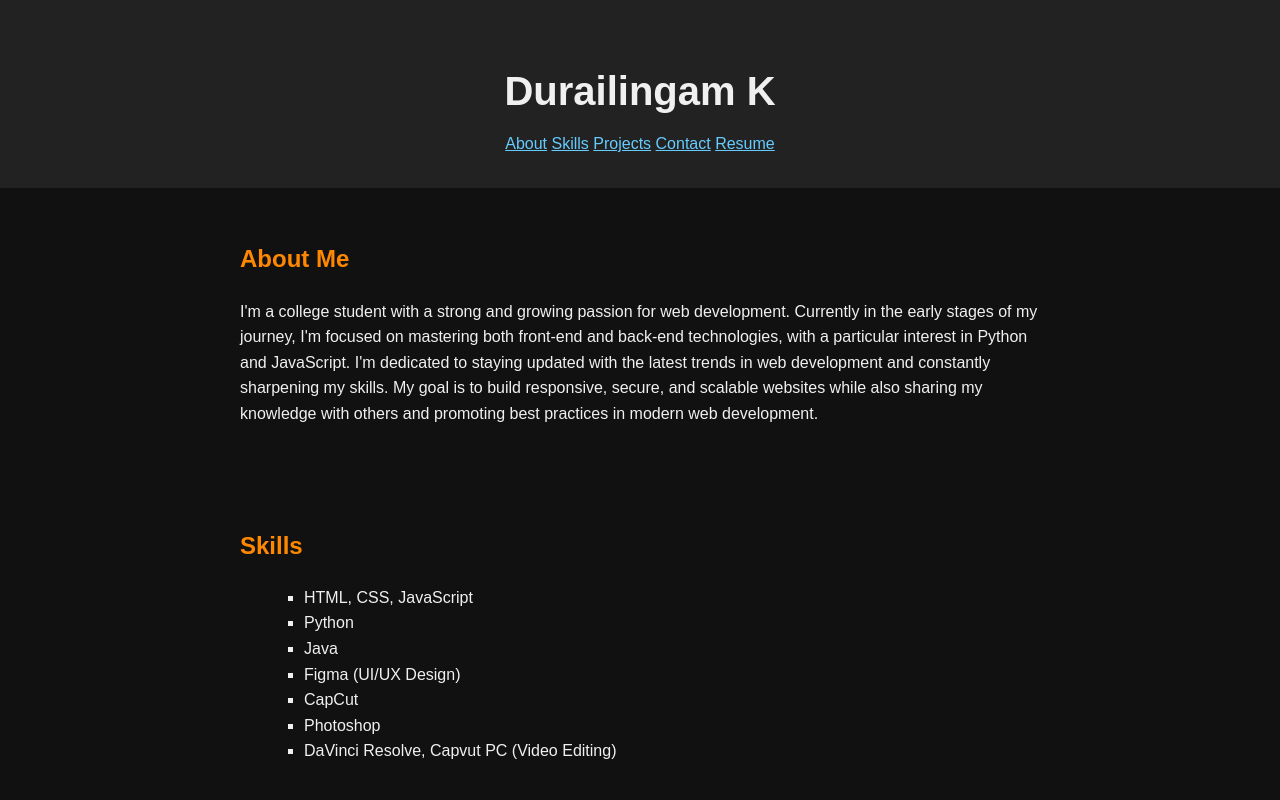
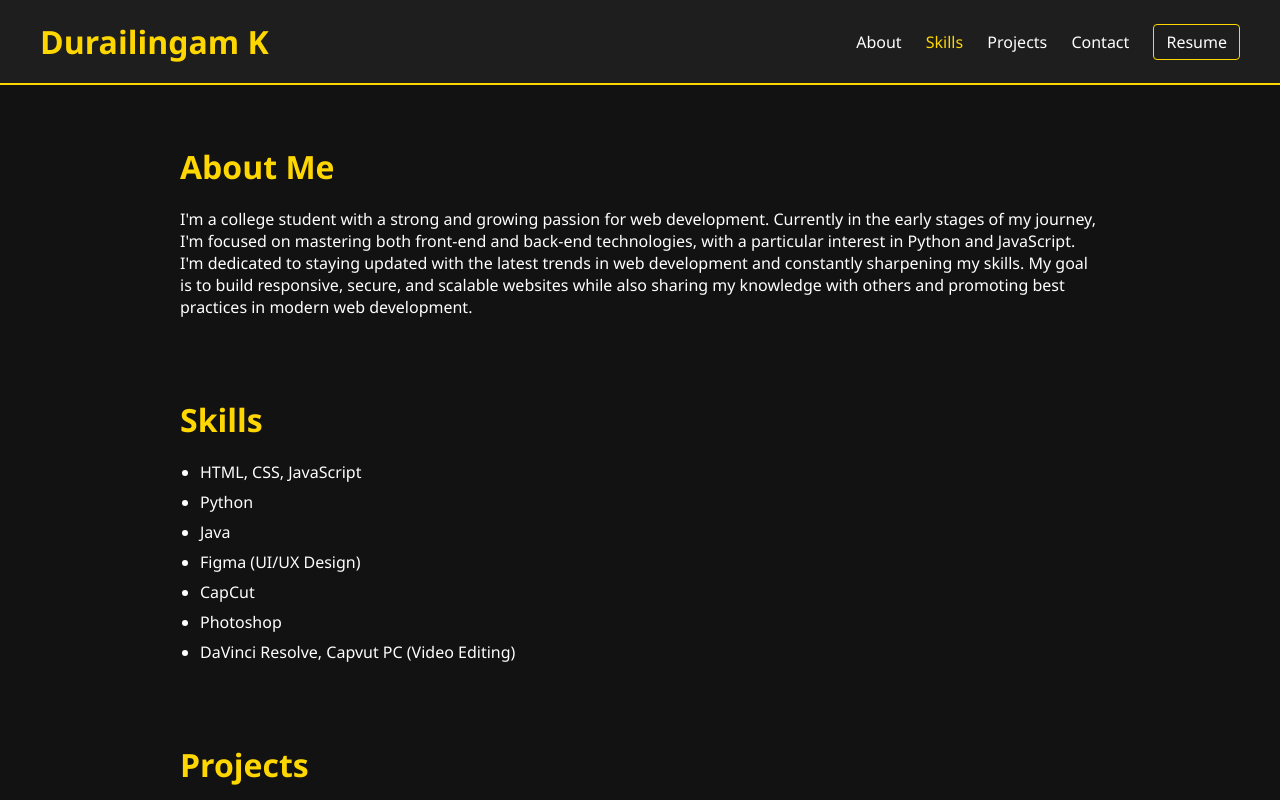
Before and after one commit to Durai69/NM-Portfolio, a plain HTML site: page index.html in a window 1280 px wide. Shown: the top 800 px of the page. Drawn offline with nearby package versions, Linux system fonts and the light colour scheme.

Commit message:
Update style.css

```diff
--- a/style.css
+++ b/style.css
@@ -1,45 +1,99 @@
-body {
-  font-family: sans-serif;
+
+* {
   margin: 0;
   padding: 0;
-  background: #111;
-  color: #f0f0f0;
-  line-height: 1.6;
+  box-sizing: border-box;
+  scroll-behavior: smooth;
+}
+
+body {
+  font-family: 'Segoe UI', sans-serif;
+  background-color: #121212;
+  color: #fefefe;
 }
 
 header {
-  background: #222;
-  padding: 2rem;
-  text-align: center;
+  background-color: #1e1e1e;
+  padding: 20px 40px;
+  display: flex;
+  justify-content: space-between;
+  align-items: center;
+  border-bottom: 2px solid #ffd700;
 }
 
 header h1 {
-  font-size: 2.5rem;
-  margin-bottom: 0.5rem;
+  color: #ffd700;
+}
+
+nav a {
+  margin-left: 20px;
+  text-decoration: none;
+  color: #fefefe;
+  font-weight: 500;
+  transition: color 0.3s;
+}
+
+nav a:hover,
+nav a.active {
+  color: #ffd700;
+}
+
+.resume-btn {
+  border: 1px solid #ffd700;
+  padding: 6px 12px;
+  border-radius: 4px;
+}
+
+.container {
+  max-width: 960px;
+  margin: auto;
+  padding: 60px 20px;
 }
 
 section {
-  padding: 2rem;
-  max-width: 800px;
-  margin: auto;
+  margin-bottom: 80px;
 }
 
-section h2 {
-  color: #ff8800;
+h2 {
+  font-size: 2rem;
+  margin-bottom: 20px;
+  color: #ffd700;
 }
 
 ul {
-  list-style: square;
-  margin-left: 1.5rem;
+  padding-left: 20px;
 }
 
-a {
-  color: #66ccff;
+ul li {
+  margin-bottom: 8px;
 }
 
 footer {
+  background-color: #1e1e1e;
+  color: #aaa;
   text-align: center;
-  padding: 1rem;
-  background: #222;
-  margin-top: 2rem;
+  padding: 20px 0;
+  border-top: 2px solid #ffd700;
+  position: relative;
+  bottom: 0;
+  width: 100%;
 }
+
+#intro-overlay {
+  position: fixed;
+  top: 0;
+  left: 0;
+  height: 100vh;
+  width: 100vw;
+  background-color: #121212;
+  display: flex;
+  justify-content: center;
+  align-items: center;
+  z-index: 9999;
+  transition: opacity 1s ease;
+}
+
+#intro-overlay h1 {
+  color: #facc15;
+  font-size: 3em;
+}
```
